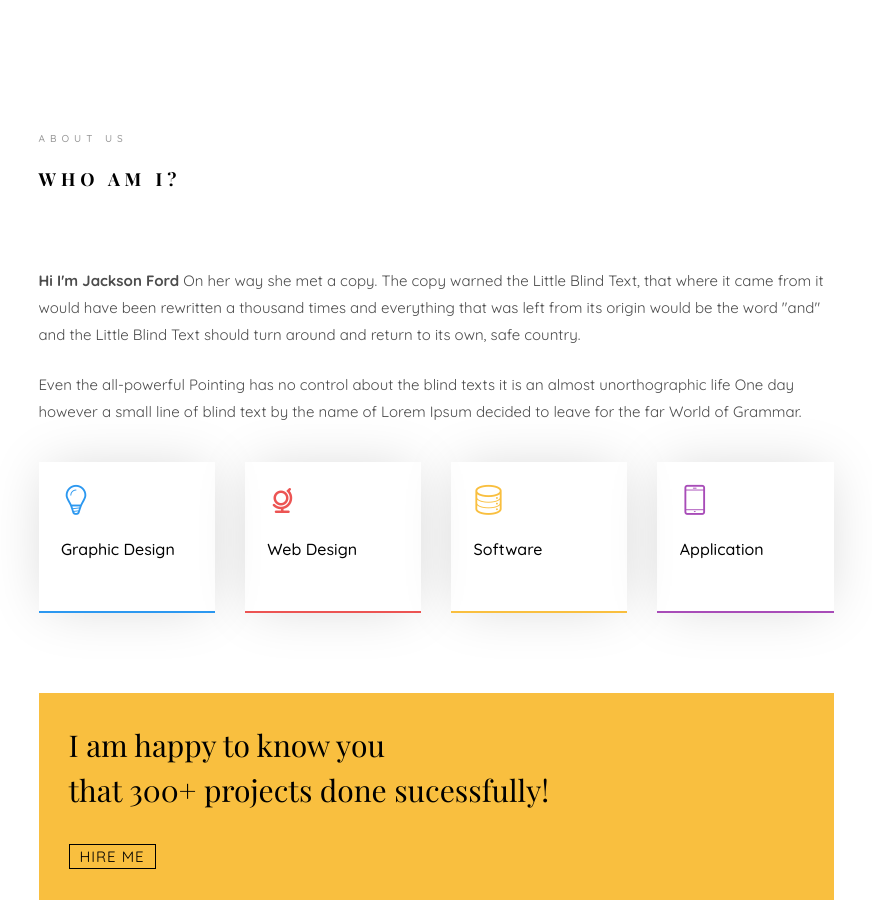
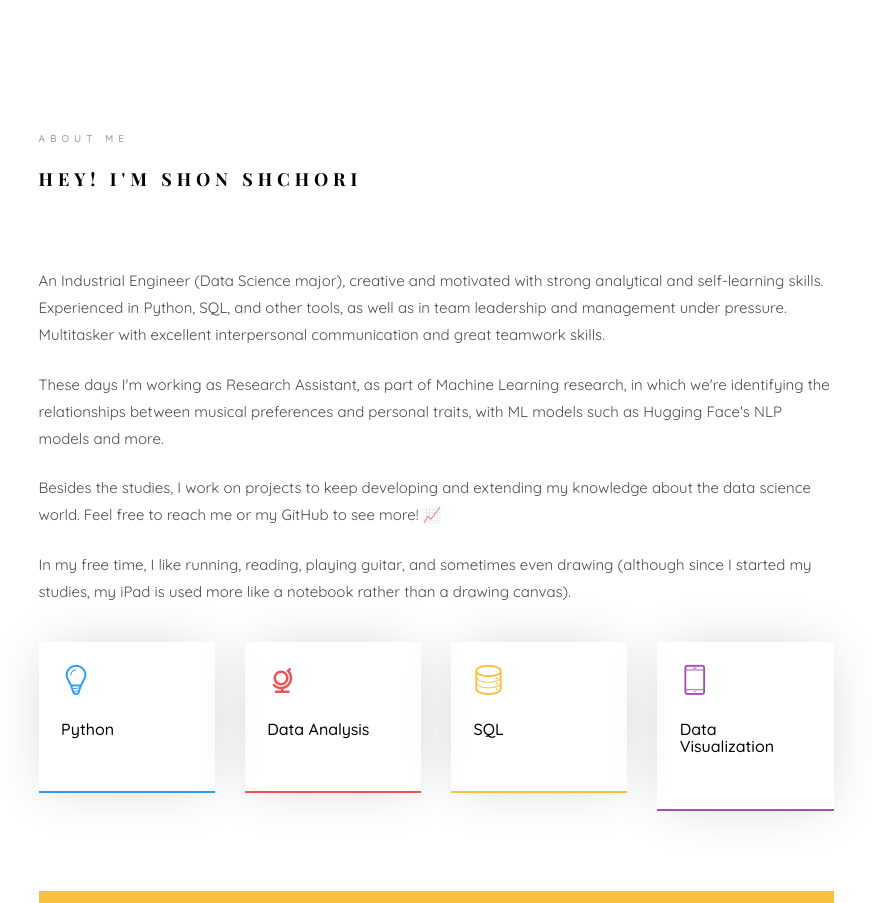
Before and after one commit to shonshchori/shonshchori.github.io, a plain HTML site: page index.html in a window 1280 px wide. Shown: the part 880-1783 px from the top of the page, without its empty margins (354-1226 px from the left). Drawn offline with nearby package versions, Linux system fonts and the light colour scheme; files whose address does not match are found by name; a web font is replaced by a local one.

Commit message:
3rd commit

```diff
--- a/index.html
+++ b/index.html
@@ -137,10 +137,12 @@ Copyright <script>document.write(new Date().getFullYear());</script> All rights
 							<div class="row row-bottom-padded-sm animate-box" data-animate-effect="fadeInLeft">
 								<div class="col-md-12">
 									<div class="about-desc">
-										<span class="heading-meta">About Us</span>
-										<h2 class="colorlib-heading">Who Am I?</h2>
-										<p><strong>Hi I'm Jackson Ford</strong> On her way she met a copy. The copy warned the Little Blind Text, that where it came from it would have been rewritten a thousand times and everything that was left from its origin would be the word "and" and the Little Blind Text should turn around and return to its own, safe country.</p>
-										<p>Even the all-powerful Pointing has no control about the blind texts it is an almost unorthographic life One day however a small line of blind text by the name of Lorem Ipsum decided to leave for the far World of Grammar.</p>
+										<span class="heading-meta">About me</span>
+										<h2 class="colorlib-heading">Hey! I'm Shon Shchori</h2>
+										<p>An Industrial Engineer (Data Science major), creative and motivated with strong analytical and self-learning skills. Experienced in Python, SQL, and other tools, as well as in team leadership and management under pressure. Multitasker with excellent interpersonal communication and great teamwork skills.</p>
+										<p>These days I'm working as Research Assistant, as part of Machine Learning research, in which we're identifying the relationships between musical preferences and personal traits, with ML models such as Hugging Face's NLP models and more.</p>
+										<p>Besides the studies, I work on projects to keep developing and extending my knowledge about the data science world. Feel free to reach me or my GitHub to see more! 📈</p>
+										<p>In my free time, I like running, reading, playing guitar, and sometimes even drawing (although since I started my studies, my iPad is used more like a notebook rather than a drawing canvas).</p>
 									</div>
 								</div>
 							</div>
@@ -148,25 +150,25 @@ Copyright <script>document.write(new Date().getFullYear());</script> All rights
 								<div class="col-md-3 animate-box" data-animate-effect="fadeInLeft">
 									<div class="services color-1">
 										<span class="icon2"><i class="icon-bulb"></i></span>
-										<h3>Graphic Design</h3>
+										<h3>Python</h3>
 									</div>
 								</div>
 								<div class="col-md-3 animate-box" data-animate-effect="fadeInRight">
 									<div class="services color-2">
 										<span class="icon2"><i class="icon-globe-outline"></i></span>
-										<h3>Web Design</h3>
+										<h3>Data Analysis</h3>
 									</div>
 								</div>
 								<div class="col-md-3 animate-box" data-animate-effect="fadeInTop">
 									<div class="services color-3">
 										<span class="icon2"><i class="icon-data"></i></span>
-										<h3>Software</h3>
+										<h3>SQL</h3>
 									</div>
 								</div>
 								<div class="col-md-3 animate-box" data-animate-effect="fadeInBottom">
 									<div class="services color-4">
 										<span class="icon2"><i class="icon-phone3"></i></span>
-										<h3>Application</h3>
+										<h3>Data Visualization</h3>
 									</div>
 								</div>
 							</div>
@@ -174,7 +176,7 @@ Copyright <script>document.write(new Date().getFullYear());</script> All rights
 								<div class="col-md-12 animate-box" data-animate-effect="fadeInLeft">
 									<div class="hire">
 										<h2>I am happy to know you <br>that 300+ projects done sucessfully!</h2>
-										<a href="#" class="btn-hire">Hire me</a>
+										<a href="#contact" class="btn-hire">Hire me</a>
 									</div>
 								</div>
 							</div>
```
